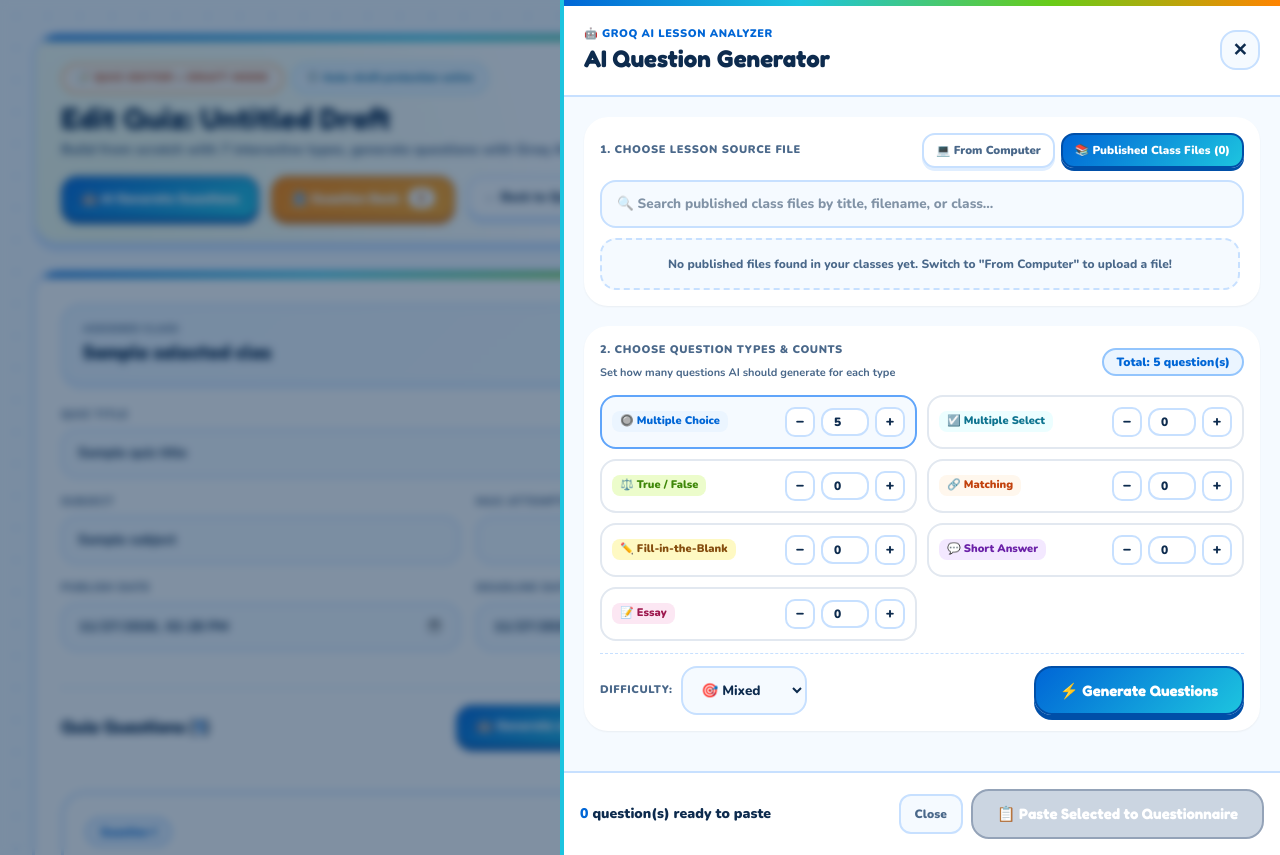
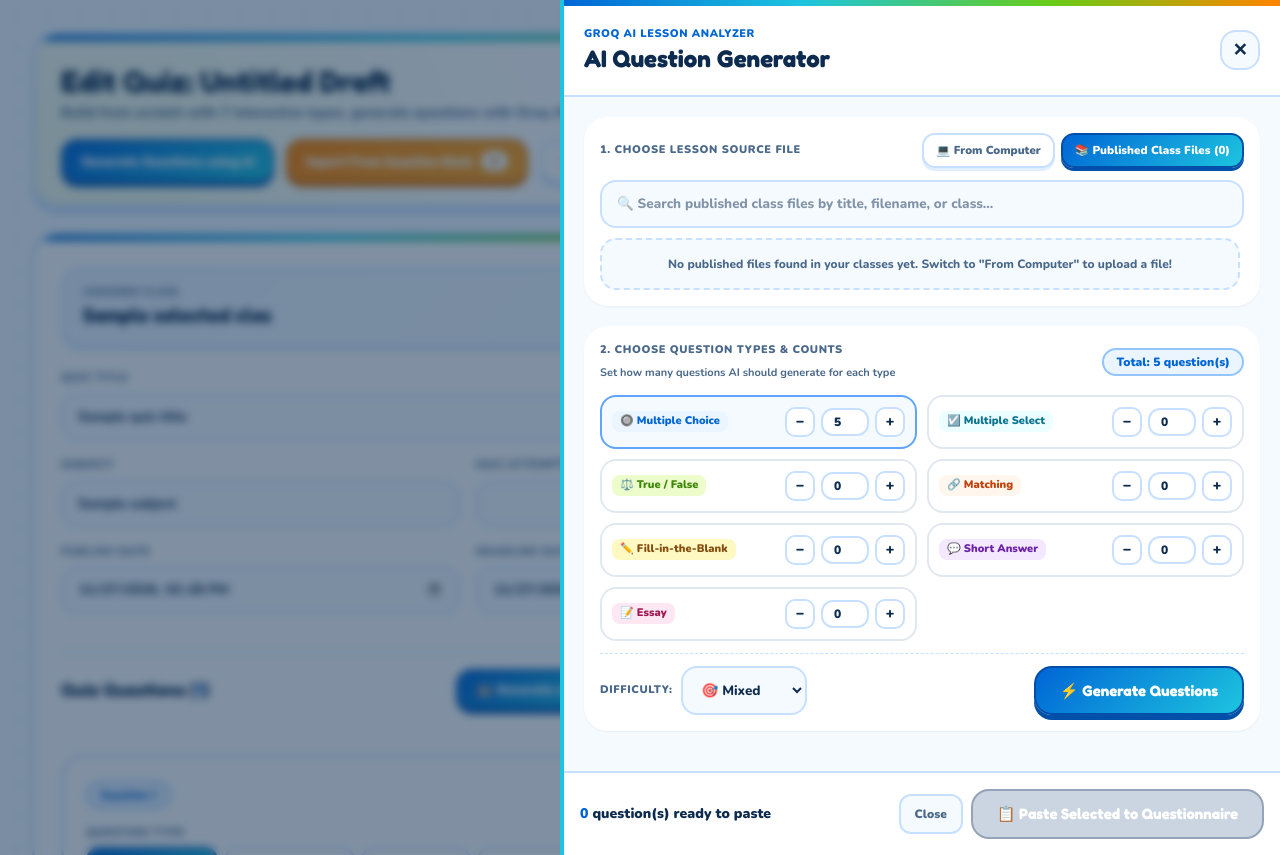
Before and after one commit to 3DWaffless/Brainbalance, a Laravel app: template resources/views/quiz/create.blade.php in a window 1280 px wide. Run offline with Laravel 12, Linux system fonts and the light colour scheme; the template is opened without the code that fills it: most values are stand-ins (such as "Sample title", 1, 10 or a date in 2020); style sheets or scripts are compiled from the project's sources; parts of the project's set-up code (start-up, migrations or seed data) failed here and were passed over.

Commit message:
changed UI

```diff
--- a/resources/views/quiz/create.blade.php
+++ b/resources/views/quiz/create.blade.php
@@ -608,18 +608,8 @@
         <div class="bb-spectrum-strip"></div>
         <div class="bb-hero-inner">
             <div>
-                <div class="flex flex-wrap items-center gap-2">
-                    <div class="bb-hero-pill {{ $isEditing ? 'draft-pill' : '' }}">
-                        <span>
-                            {{ $isEditing ? '📝 Quiz Editor • Draft Mode' : '✨ Quiz Builder • 7 Question Types' }}
-                        </span>
-                    </div>
-                    <div id="autoSaveStatusBadge" class="autosave-badge">
-                        <span id="autoSaveStatusText">🛡️ Auto-draft protection active</span>
-                    </div>
-                </div>
                 <h1 id="heroQuizHeading" class="font-display text-2xl sm:text-3xl font-bold text-[#0D2B4E]">
-                    {{ $isEditing ? 'Edit Quiz: ' . ($editingQuiz->title ?? 'Untitled Draft') : 'Create New Quiz 📝' }}
+                    {{ $isEditing ? 'Edit Quiz: ' . ($editingQuiz->title ?? 'Untitled Draft') : 'Create New Quiz' }}
                 </h1>
                 <p class="text-xs sm:text-sm font-extrabold text-[#4A688A] mt-1">
                     Build from scratch with 7 interactive types, generate questions with Groq AI, reuse from your Question Bank, or save as a draft.
@@ -627,10 +617,10 @@
             </div>
             <div class="flex flex-wrap items-center gap-3">
                 <button type="button" onclick="openAiGenerator()" class="btn-ai-cyan">
-                    <span>🤖 AI Generate Questions</span>
+                    <span>Generate Questions using AI</span>
                 </button>
                 <button type="button" onclick="openQuestionBank()" class="btn-bank-orange">
-                    <span>🏦 Question Bank</span>
+                    <span> Import From Question Bank</span>
                     <span class="px-2.5 py-0.5 rounded-full bg-white text-[#D96B00] text-xs font-black">{{ $bankTotalQuestions }}</span>
                 </button>
                 <a href="{{ route('quiz.index') }}" id="btnBackToQuizzes" onclick="handleExitToQuizzes(event)" class="btn-back-tactile">
@@ -803,7 +793,7 @@
         <div class="p-5 bg-white border-b-2 border-[#C7E0FF]">
             <div class="flex items-center justify-between gap-3">
                 <div>
-                    <div class="text-[11px] font-black uppercase tracking-wider text-[#0066D6]">🤖 Groq AI Lesson Analyzer</div>
+                    <div class="text-[11px] font-black uppercase tracking-wider text-[#0066D6]">Groq AI Lesson Analyzer</div>
                     <h2 class="font-display text-2xl font-bold text-[#0D2B4E]">AI Question Generator</h2>
                 </div>
                 <button type="button" onclick="closeAiGenerator()" class="w-10 h-10 rounded-2xl bg-[#F5FAFF] border-2 border-[#C7E0FF] font-black text-lg text-[#0D2B4E] hover:bg-[#EBF5FF] hover:border-[#0066D6] cursor-pointer">
@@ -1536,17 +1526,17 @@
                 <div>
                     <label class="form-label">Difficulty</label>
                     <select class="form-control q-diff-field">
-                        <option value="easy" ${difficulty === 'easy' ? 'selected' : ''}>🌱 Easy</option>
-                        <option value="medium" ${difficulty === 'medium' ? 'selected' : ''}>⚡ Medium</option>
-                        <option value="hard" ${difficulty === 'hard' ? 'selected' : ''}>🚀 Hard</option>
+                        <option value="easy" ${difficulty === 'easy' ? 'selected' : ''}>Easy</option>
+                        <option value="medium" ${difficulty === 'medium' ? 'selected' : ''}>Medium</option>
+                        <option value="hard" ${difficulty === 'hard' ? 'selected' : ''}>Hard</option>
                     </select>
                 </div>
                 <div>
-                    <label class="form-label">XP Stars ⭐</label>
+                    <label class="form-label">XP</label>
                     <input type="number" class="form-control q-points-field" value="${points}" min="10" max="1000" step="10" required>
                 </div>
                 <div>
-                    <label class="form-label">Time Limit ⏱️</label>
+                    <label class="form-label">Time Limit</label>
                     <div class="flex items-center gap-1.5">
                         <input type="number"
                                class="form-control q-time-val-field"
```
